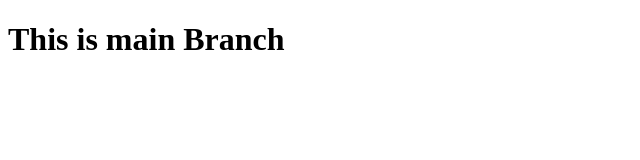
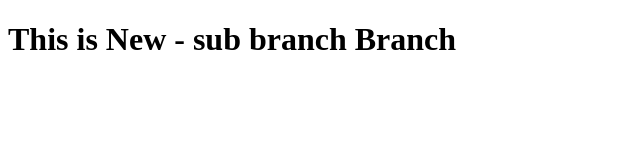
Before and after one commit to veerthondamalla/gitc, a plain HTML site: page index.html in a window 1280 px wide. Shown: the whole page, without its empty margins (0-640 px from the left). Drawn offline with Linux system fonts and the light colour scheme.

Commit message:
sub branch text added

```diff
--- a/index.html
+++ b/index.html
@@ -7,6 +7,6 @@
     <title>Document</title>
 </head>
 <body>
-    <h1> This is main Branch </h1>
+    <h1> This is New - sub branch Branch </h1>
 </body>
 </html>
```
